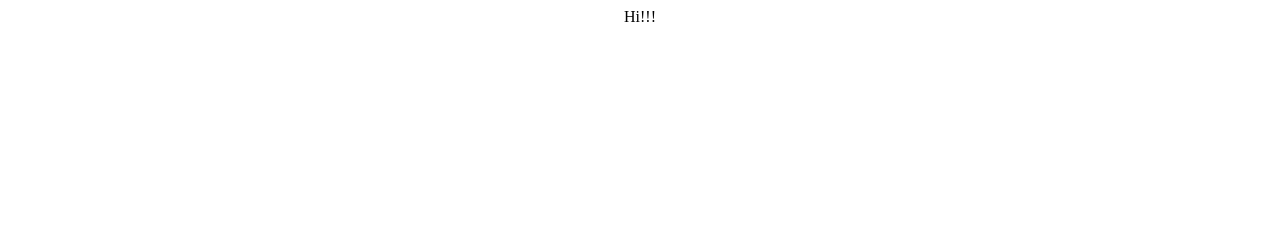
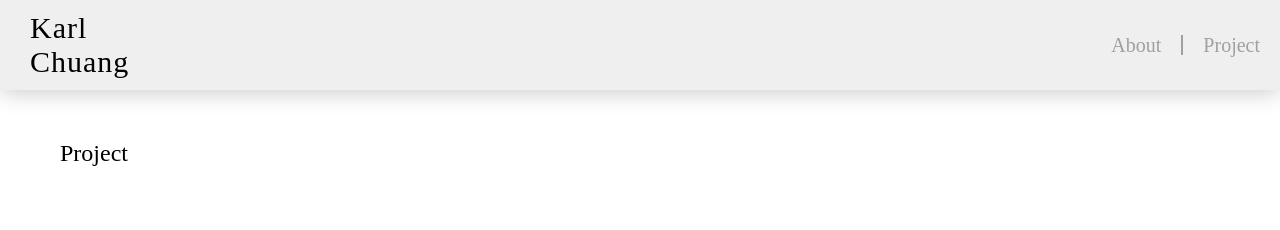
Before and after one commit to KarlChuang/portfolio, a React app: page /project in a window 1280 px wide. Built offline with nearby package versions, Linux system fonts and the light colour scheme.

Commit message:
easy personal page finished

```diff
--- a/package.json
+++ b/package.json
@@ -1,5 +1,5 @@
 {
-  "name": "todo",
+  "name": "biology",
   "version": "1.0.0",
   "main": "index.js",
   "license": "MIT",
--- a/public/index.html
+++ b/public/index.html
@@ -12,7 +12,13 @@
   <script src="./bundle.js"></script>
 </body>
 <style>
-
+  html, body, #root {
+    margin: 0;
+    height: 100%;
+    display: flex;
+    flex-direction: column;
+    justify-content: space-between;
+  }
 </style>
 
 </html>
--- /dev/null
+++ b/src/Components/About.js
@@ -0,0 +1,18 @@
+import React from 'react';
+import styled from 'styled-components';
+
+const Contentwrapper = styled.div`
+  width: inherit;
+  text-align: left;
+  font-size: 24px;
+  font-family: 'Josefin Slab', serif;
+  overflow: scroll;
+`;
+
+const About = () => (
+  <Contentwrapper>
+    About
+  </Contentwrapper>
+);
+
+export default About;
--- /dev/null
+++ b/src/Components/Project.js
@@ -0,0 +1,18 @@
+import React from 'react';
+import styled from 'styled-components';
+
+const Contentwrapper = styled.div`
+  width: inherit;
+  text-align: left;
+  font-size: 24px;
+  font-family: 'Josefin Slab', serif;
+  overflow: scroll;
+`;
+
+const Project = () => (
+  <Contentwrapper>
+    Project
+  </Contentwrapper>
+);
+
+export default Project;
--- a/src/Components/Root.js
+++ b/src/Components/Root.js
@@ -1,21 +1,53 @@
 import React from 'react';
-// import { BrowserRouter, Switch, Route } from 'react-router-dom';
+import { BrowserRouter, Switch, Route } from 'react-router-dom';
 import styled from 'styled-components';
 
 // import HomeContainer from '../Containers/HomeContainer';
+import Topbar from './Topbar';
+import About from './About';
+import Project from './Project';
 
 const Rootwrapper = styled.div`
   width: inherit;
   height: inherit;
   text-align: center;
-  display: flex;
   flex-direction: column;
 `;
 
+const Topfix = styled.div`
+  width: 100%;
+  position: fixed;
+  background-color: rgba(235, 235, 235, 0.8);
+  box-shadow: 0px 4px 21px -1px #ccc;
+  @media (max-width: 350px) {
+    height: 50px;
+    width: 100%;
+  }
+`;
+
+const Contentblock = styled.div`
+  padding: 60px;
+  padding-top: 140px;
+  @media (max-width: 350px) {
+    padding-top: 75px;
+  }
+`;
+
+
 const Root = () => (
-  <Rootwrapper>
-    Hi!!!
-  </Rootwrapper>
+  <BrowserRouter>
+    <Rootwrapper>
+      <Topfix>
+        <Topbar />
+      </Topfix>
+      <Contentblock>
+        <Switch>
+          <Route exact path='/about' component={About} />
+          <Route exact path='/project' component={Project} />
+        </Switch>
+      </Contentblock>
+    </Rootwrapper>
+  </BrowserRouter>
 );
 
 export default Root;
--- /dev/null
+++ b/src/Components/Topbar.js
@@ -0,0 +1,81 @@
+import React from 'react';
+import styled from 'styled-components';
+import { Link } from 'react-router-dom';
+
+const Topbarwrapper = styled.div`
+  width: 100%;
+  height: 90px;
+  text-align: center;
+  display: flex;
+  flex-direction: row;
+  align-items: center;
+  justify-content: space-around;
+  @media (max-width: 350px) {
+    flex-direction: column;
+    height: 50px;
+    justify-content: space-between;
+  }
+`;
+
+const Name = styled(Topbarwrapper)`
+  font-size: 30px;
+  padding-right: 20px;
+  padding-left: 30px;
+  width: 140px;
+  text-align: left;
+  font-family: 'Josefin Slab', serif;
+  letter-spacing: 1px;
+  @media (max-width: 350px) {
+    flex-grow: 2;
+    width: 100%;
+    font-size: 18px;
+  }
+`;
+
+const Tools = styled(Topbarwrapper)`
+  display: flex;
+  flex-direction: row;
+  align-items: center;
+  justify-content: flex-end;
+  flex-grow: 1;
+  @media (max-width: 350px) {
+    width: 100%;
+    justify-content: space-around;
+  }
+`;
+
+const Toolbutton = styled(Link)`
+  text-decoration: unset;
+  margin: 20px;
+  font-size: 20px;
+  color: rgb(160, 160, 160);
+  cursor: pointer;
+  transition: color 0.2s;
+  font-family: 'Josefin Slab', serif;
+  &:hover {
+    color: black;
+    transition: color 0.4s;
+  }
+  @media (max-width: 350px) {
+    font-size: 15px;
+  }
+`;
+
+const Line = styled.div`
+  width: 2px;
+  background-color: rgb(160, 160, 160);
+  height: 20px;
+`;
+
+const Topbar = () => (
+  <Topbarwrapper>
+    <Name>Karl Chuang</Name>
+    <Tools>
+      <Toolbutton to='/about'>About</Toolbutton>
+      <Line />
+      <Toolbutton to='/project'>Project</Toolbutton>
+    </Tools>
+  </Topbarwrapper>
+);
+
+export default Topbar;
```
